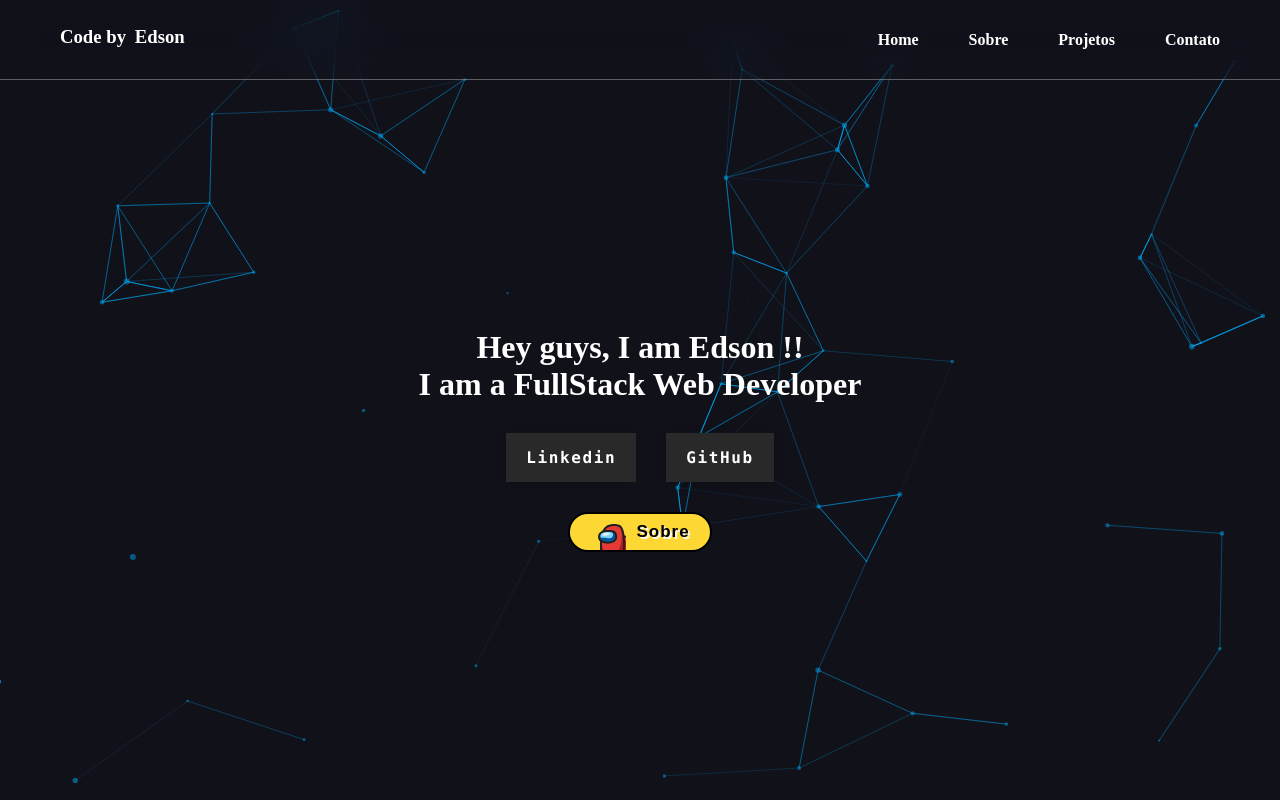
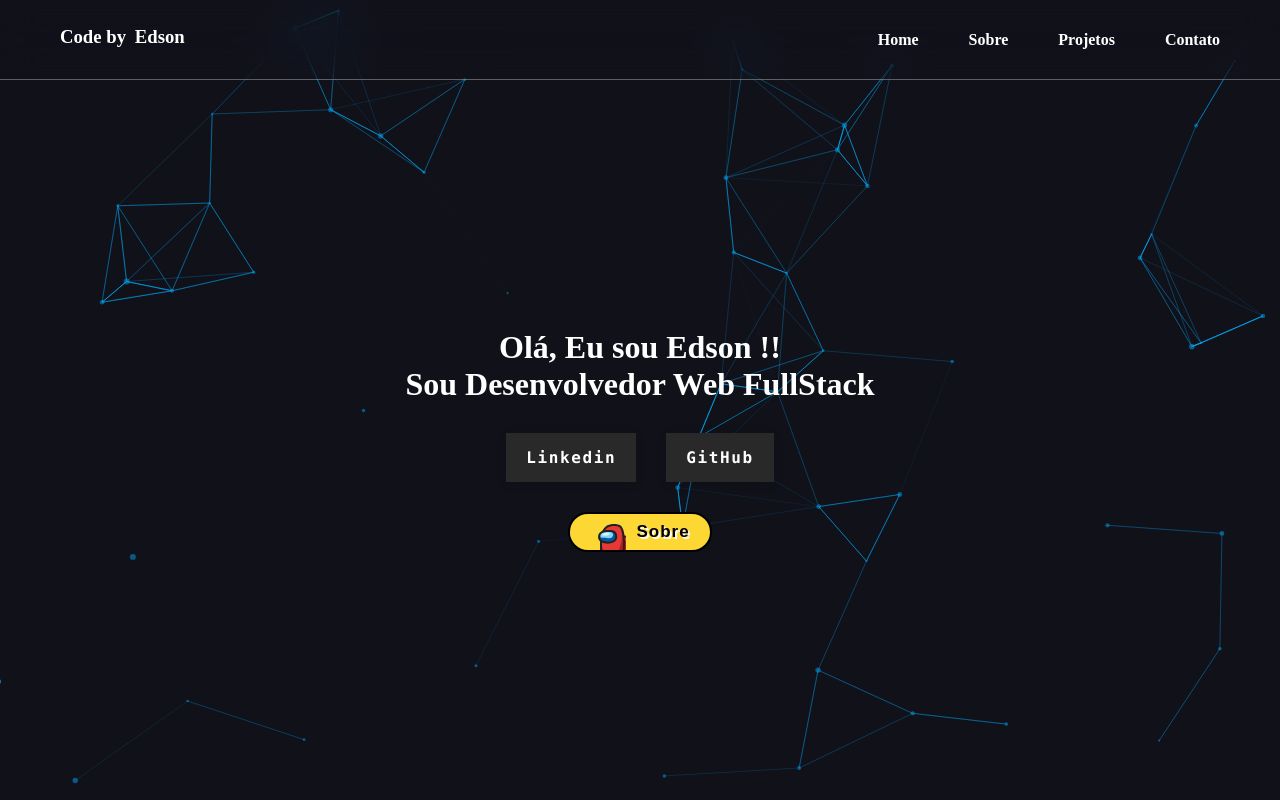
Before and after one commit to edsuuu/edsuuu, a React (Vite) app: page / in a window 1280 px wide. Built offline with nearby package versions, Linux system fonts and the light colour scheme.

Commit message:
Update index.tsx

```diff
--- a/src/Pages/Home/index.tsx
+++ b/src/Pages/Home/index.tsx
@@ -6,8 +6,8 @@ import MaquinaWriteHome from '../../Components/MaquinaWriteHome';
 import { Container, LinksSociais, ButtonsNextPage, TitleHome } from './styled';
 
 const Home: React.FC = () => {
-    // const texts = ['Olá, Eu sou Edson !!', 'Sou Desenvolvedor Web FullStack'];
-    const texts = ['Hey guys, I am Edson !!', 'I am a FullStack Web Developer  '];
+    const texts = ['Olá, Eu sou Edson !!', 'Sou Desenvolvedor Web FullStack'];
+    // const texts = ['Hey guys, I am Edson !!', 'I am a FullStack Web Developer  '];
     const [currentIndex, setCurrentIndex] = useState(0);
     const navigate = useNavigate();
 
```
